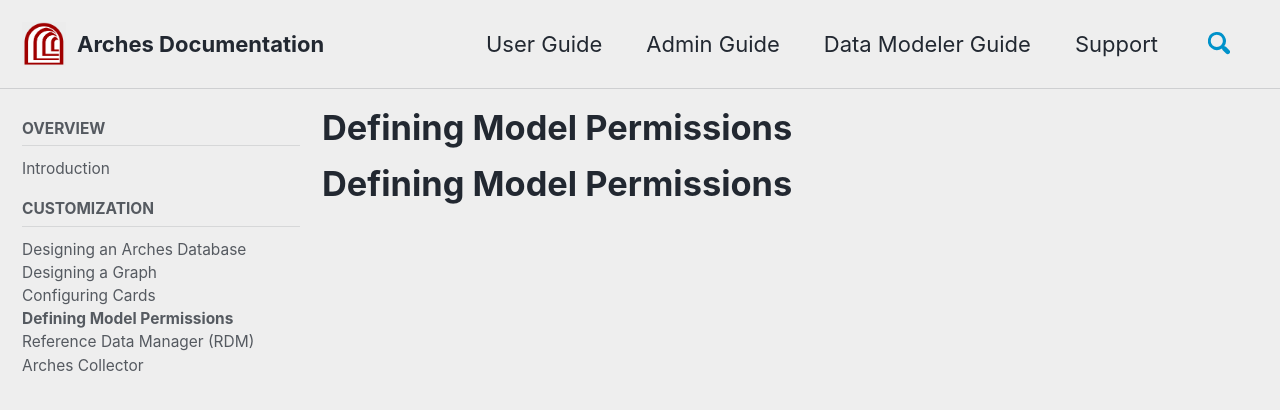
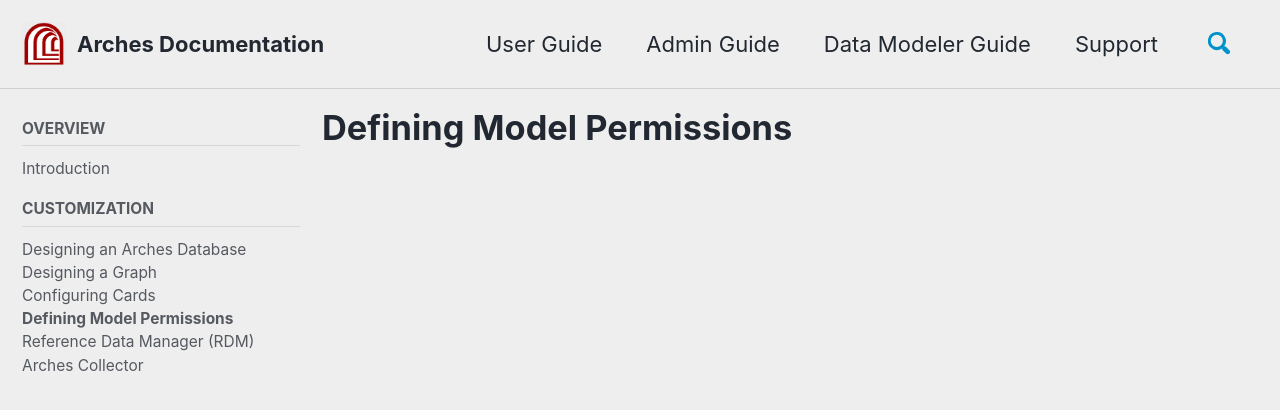
Before and after one commit to fargeo/archesguides, a Jekyll site: the page built from _pages/model-permissions.md, in a window 1280 px wide and 900 px high. Shown: the top 410 px of the window. Built offline with Jekyll 4.4.1, drawn with Linux system fonts in a browser that asks for light colours; cached includes are drawn as plain includes; nearby versions of some CDN libraries; our own code applies the rules of GitHub Pages for plain Markdown files.

Commit message:
Update model-permissions.md
title in front matter

```diff
--- a/_pages/model-permissions.md
+++ b/_pages/model-permissions.md
@@ -10,4 +11,3 @@
     values:
       author_profile: false
 ---
-# Defining Model Permissions
```
Also changed, not shown: other parts of _pages/model-permissions.md (+1 -0 lines).
